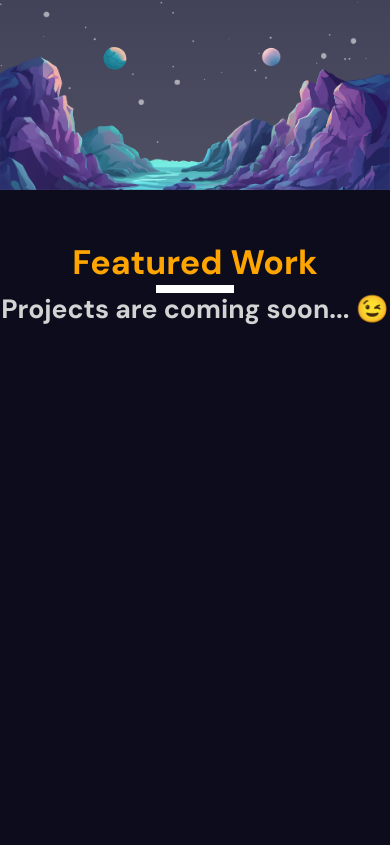
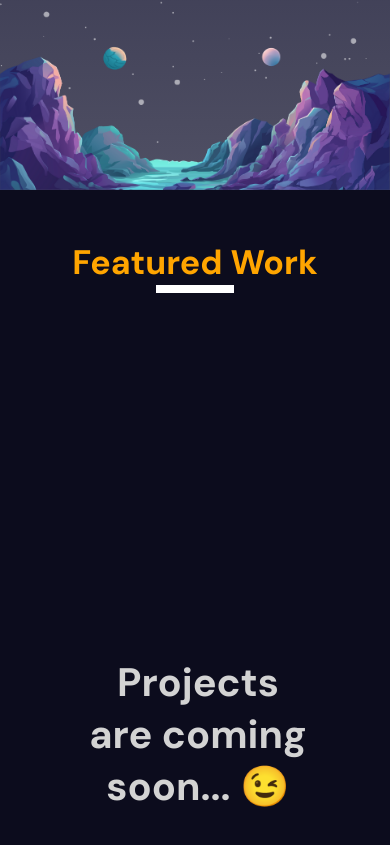
Before and after one commit to Nisarg07/nisarg_shah_portfolio, a React (Create React App) app: page / in a window 390 px wide. Shown: the part 3186-4031 px from the top of the page. Built offline with nearby package versions, Linux system fonts and the light colour scheme.

Commit message:
Media query added

```diff
--- a/src/components/portfolio/portfolio.css
+++ b/src/components/portfolio/portfolio.css
@@ -1,5 +1,11 @@
 .portfolio {
   position: relative;
+  @media (max-width: 768px) {
+    /* display: flex; */
+    /* flex-direction: column; */
+    /* align-items: center; */
+    /* justify-content: center; */
+  }
 }
 .progress {
   position: sticky;
@@ -8,9 +14,6 @@
   padding-top: 50px;
   text-align: center;
   z-index: 2;
-  @media (max-width: 768px) {
-    /* padding-top: calc(100vh - 60px); */
-  }
 }
 .portfolio h1 {
   color: orange;
@@ -33,6 +36,7 @@
   overflow: auto;
   /* margin-left: 2%; */
   @media (max-width: 768px) {
+    width: 100%;
     flex-direction: column;
   }
 }
@@ -43,17 +47,11 @@
   flex: 1;
   height: 50%;
   display: flex;
-  /* align-items: center; */
   justify-content: flex-end;
   @media (max-width: 768px) {
-    /* position: absolute; */
-    flex-direction: column;
-    align-items: center;
-    justify-content: space-between;
-    width: fit-content;
+    width: 100%;
     max-height: 200px;
-    margin-right: 36%;
-    /* z-index: unset; */
+    margin-right: 33%;
   }
 }
 
@@ -71,6 +69,10 @@
 
 .portfolio .textWrapper {
   flex: 1;
+  @media (max-width: 768px) {
+    /* flex: 1.5; */
+    padding: auto;
+  }
 }
 
 .portfolio .textContainer {
@@ -79,11 +81,21 @@
   align-items: center;
   flex-direction: column;
   gap: 30px;
+  @media (max-width: 768px) {
+    width: 80%;
+    text-align: center;
+    margin-left: 18%;
+    /* margin-bottom: 15%; */
+    overflow-wrap: break-word;
+  }
 }
 
 .portfolio .textContainer h2 {
   font-size: 52px;
   text-align: center;
+  @media (max-width: 768px) {
+    font-size: 34px;
+  }
 }
 
 .portfolio .textContainer p {
@@ -91,6 +103,9 @@
   font-size: 20px;
   color: gray;
   text-align: center;
+  @media (max-width: 768px) {
+    text-align: justify;
+  }
 }
 
 .portfolio .textContainer button {
@@ -109,3 +124,18 @@
   margin: auto;
   gap: 50px;
 }
+.temporary {
+  position: absolute;
+  top: 50%;
+  left: 16%;
+  margin: auto;
+  padding: auto;
+  font-size: 54px;
+  @media (max-width: 768px) {
+    width: 200px;
+    left: 25%;
+    font-size: 24px;
+    text-align: center;
+    /* overflow-wrap: break-word; */
+  }
+}
```
